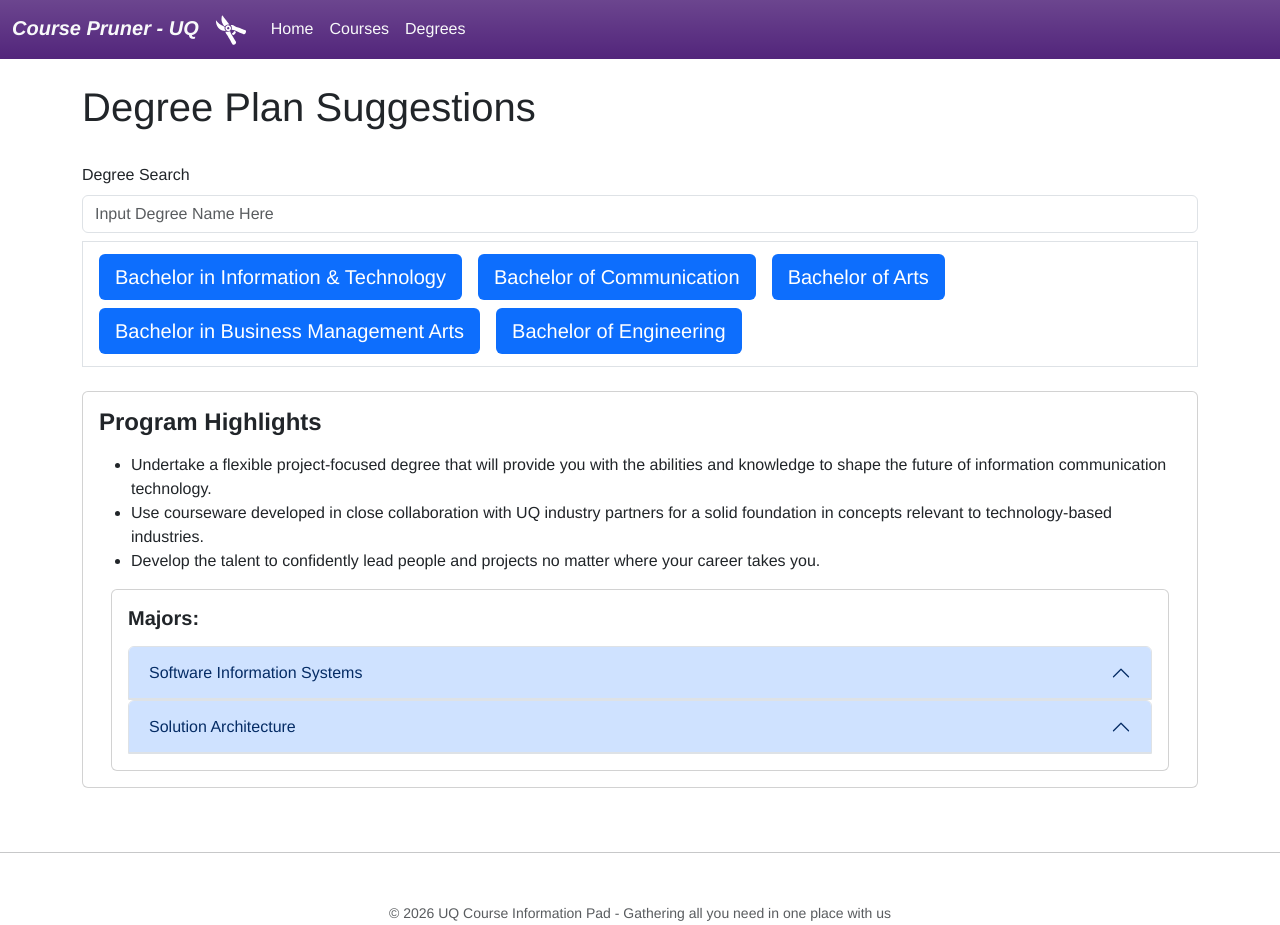
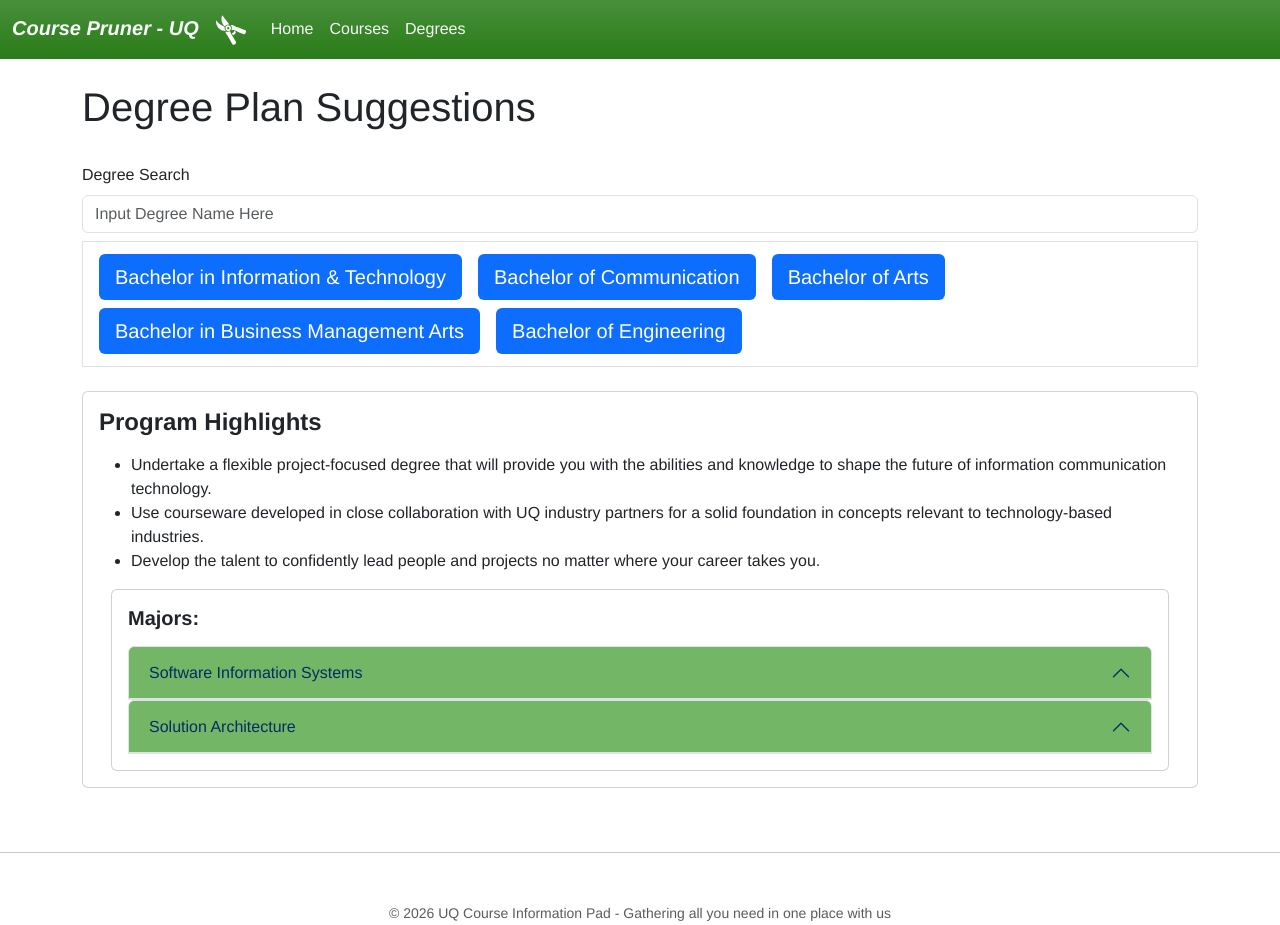
Before and after one commit to COMP1100-2026-s1/14_Mary, a React (Vite) app in the folder ITERATION_3/deco1800-prototype/: page /degrees in a window 1280 px wide. Both pictures are taken after a click on the button "Bachelor in Information & Technology". Built offline with nearby package versions, Linux system fonts and the light colour scheme.

Commit message:
Color Changes

```diff
--- a/ITERATION_3/deco1800-prototype/src/components/layout/HeaderComponent.jsx
+++ b/ITERATION_3/deco1800-prototype/src/components/layout/HeaderComponent.jsx
@@ -3,7 +3,7 @@ import shears from "./favicon.svg";
 
 function Header() {
     return (
-        <nav className="navbar navbar-expand-lg sticky-top bg-gradient" style={{backgroundColor: "#52257b"}}>
+        <nav className="navbar navbar-expand-lg sticky-top bg-gradient" style={{backgroundColor: "#297C18"}}>
           <div className="container-fluid">
             <Link className="navbar-brand text-light" to="/home">
                 <span style={{fontStyle: "italic", fontWeight: "bold"}}>Course Pruner - UQ</span>
--- a/ITERATION_3/deco1800-prototype/src/pages/degrees/DegreeSearch.jsx
+++ b/ITERATION_3/deco1800-prototype/src/pages/degrees/DegreeSearch.jsx
@@ -100,7 +100,7 @@ function DegreeSearch() {
                                                     <div className="" key={index}>
                                                         <div className="accordion-item">
                                                             <h2 className="accordion-header" id="headingOne">
-                                                                <button className="accordion-button" type="button" data-bs-toggle="collapse" data-bs-target={`#collapse${index}`} aria-expanded="true" aria-controls="collapseOne">
+                                                                <button className="accordion-button" type="button" style={{backgroundColor: "#73B665"}} data-bs-toggle="collapse" data-bs-target={`#collapse${index}`} aria-expanded="true" aria-controls="collapseOne">
                                                                     {majorBank.find(major => major.majorId == majorId).majorName}
                                                                 </button>
                                                             </h2>
```
